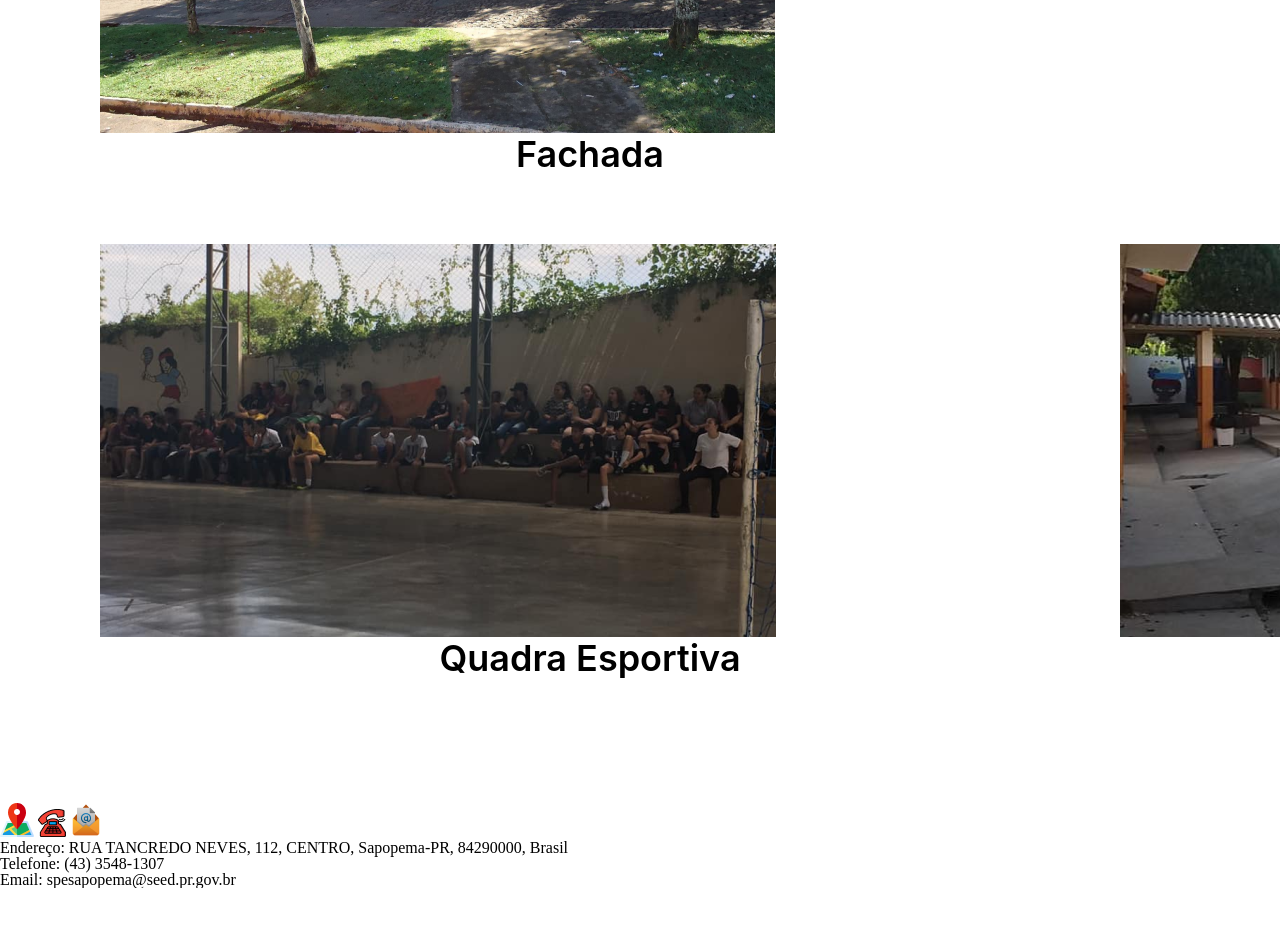
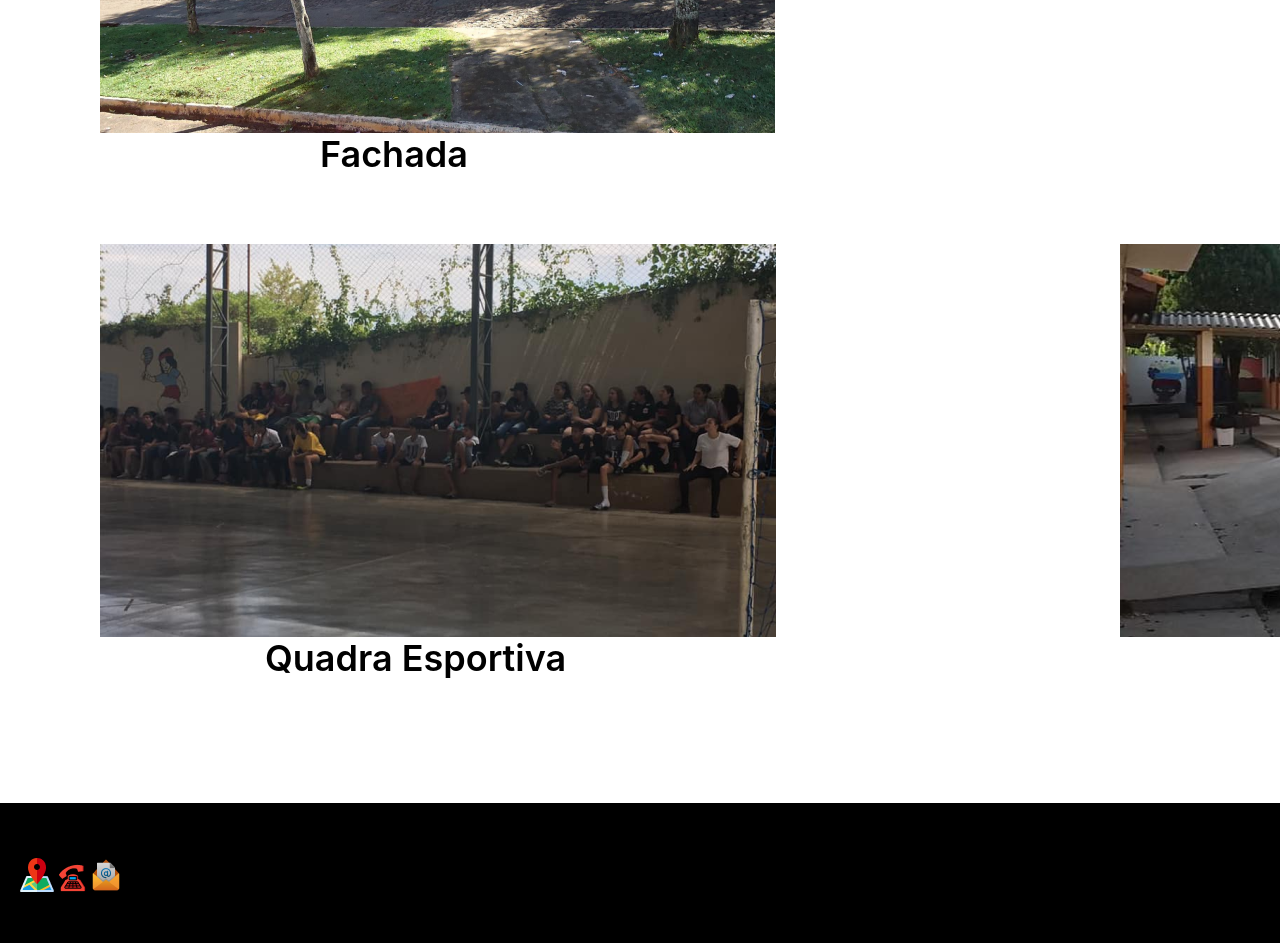
Before and after one commit to gisubtilmatias/Projeto-escola., a plain HTML site: page index.html in a window 1280 px wide. Shown: the part 1080-2023 px from the top of the page. Before the commit the page ends 1968 px from the top, so only its background shows below. Drawn offline with Linux system fonts and the light colour scheme.

Commit message:
Add files via upload

```diff
--- a/style.css
+++ b/style.css
@@ -66,26 +66,49 @@
    font-family: 'Inter', sans-serif;
    font-weight: 600;
    font-size: 36px;
-   text-align: center;
+   margin-left: 220px;
 }
 
 .Laboratório_identificação{
    font-family: 'Inter', sans-serif;
    font-weight: 600;
    font-size: 36px;
-   text-align: center;
+   margin-left: 16px;
 }
 
 .Quadra_identificação{
    font-family: 'Inter', sans-serif;
    font-weight: 600;
    font-size: 36px;
-   text-align: center;
+   margin-left: 165px;
 }
 
 .Pátio_identificação{
    font-family: 'Inter', sans-serif;
    font-weight: 600;
    font-size: 35px;
+   margin-left: 200px;
+}
+
+.rodapé{
+   background-color: black;
+   width: 1900px;
+   height: 100px;
+   display: grid;
+   grid-template-columns: 230spx 34px 1900px;
+   padding: 20px;
+}
+
+.link{
+   color: #FFFFFF;
+   font-family: 'Inter', sans-serif;
+   font-weight: 900;
+   font-size: 32px;
    text-align: center;
+   padding-top: 35px;
 }
+
+.a:link{
+   color: #FFFFFF;
+
+}
```
